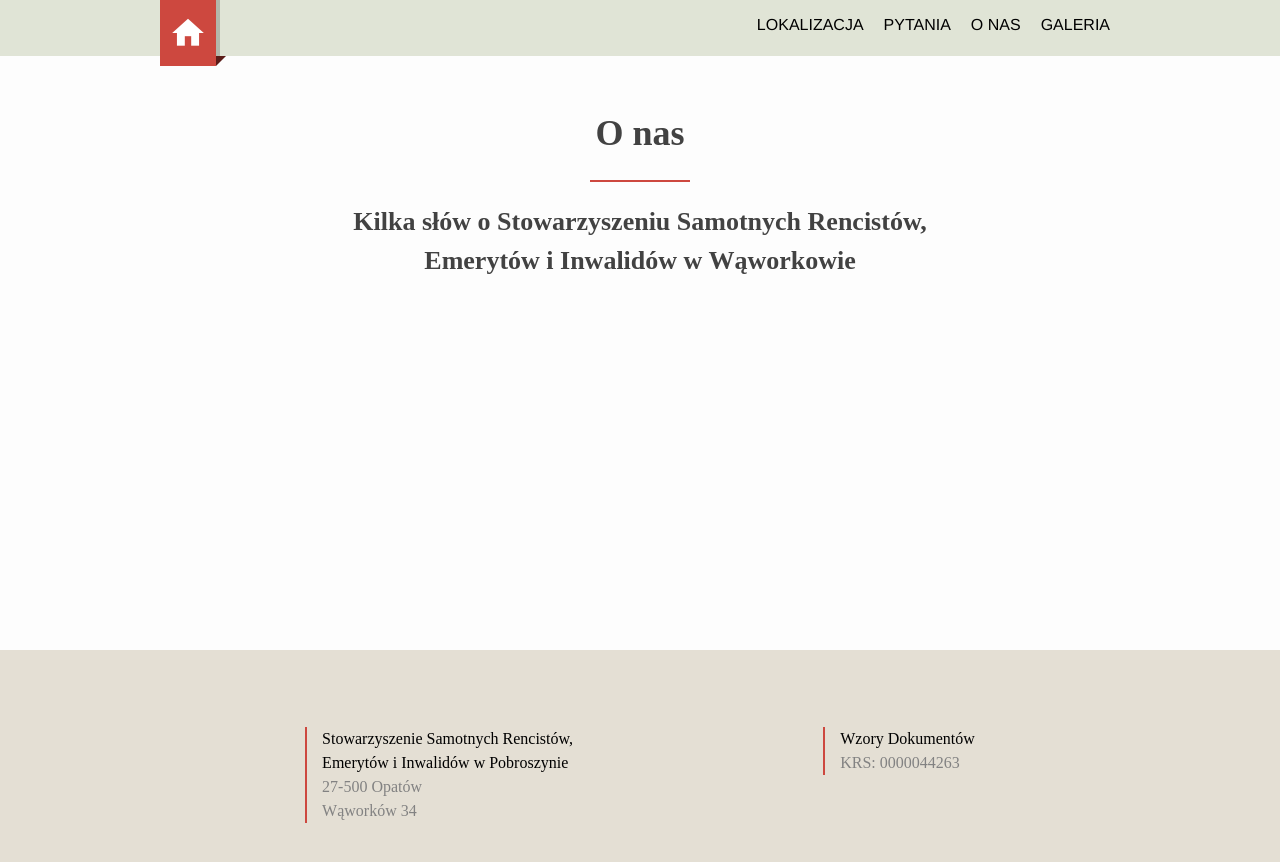
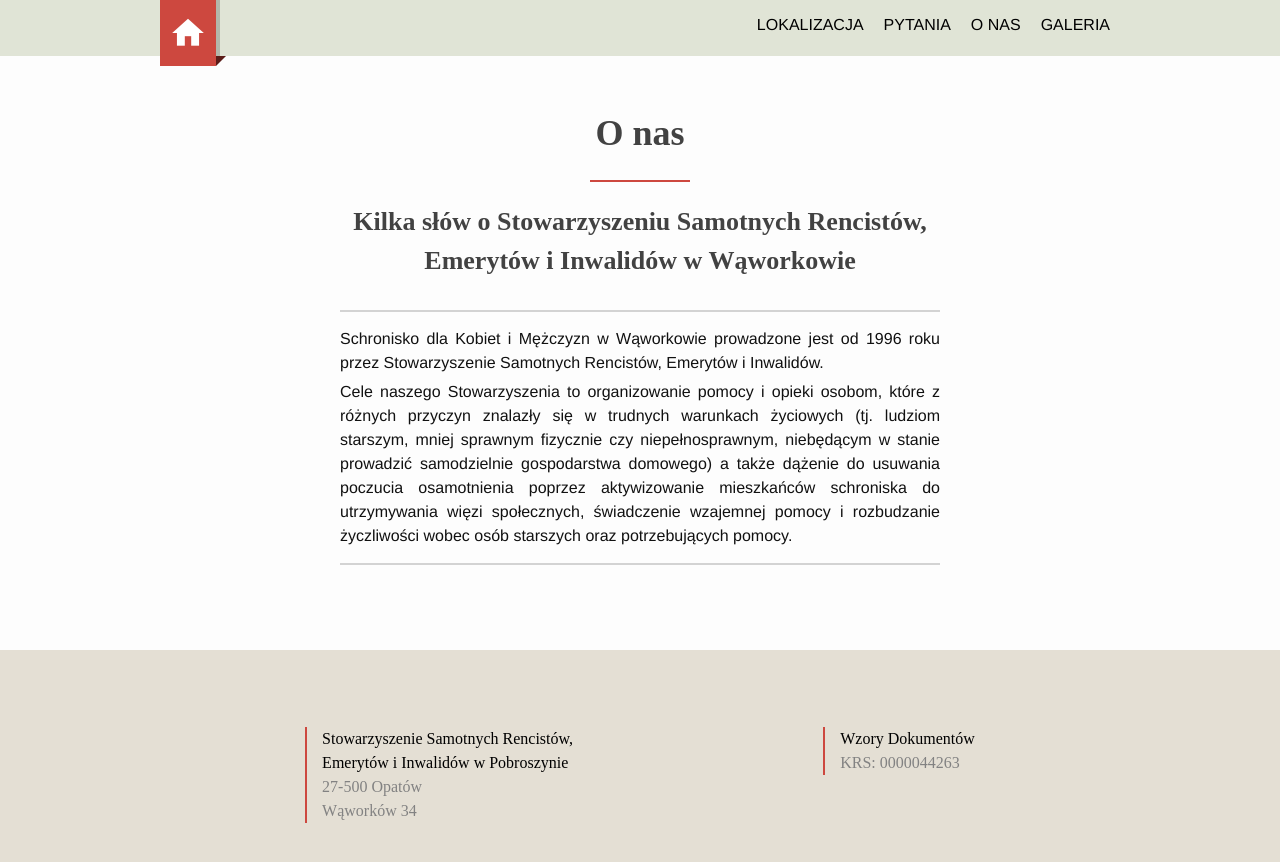
Before and after one commit to paweltar/stowarzyszenie, a Jekyll site: the page built from about.md, in a window 1280 px wide. Shown: the top 862 px of the page. Built offline with Jekyll 4.4.1, drawn with Linux system fonts in a browser that asks for light colours; some web fonts are replaced.

Commit message:
Style pages content

```diff
--- a/_layouts/universal.html
+++ b/_layouts/universal.html
@@ -9,7 +9,9 @@
         <h1>{{ page.title }}</h1>
         <hr></hr>
         <h2>{{ page.description }}</h2>
-        {{ content }}
+        <div class="article-wrapper">
+          {{ content }}
+        </div>
       </div>
     </div>
 
--- a/_sass/_universal.scss
+++ b/_sass/_universal.scss
@@ -1,6 +1,7 @@
 .universal-wrapper {
   margin: 50px auto;
   width: 50%;
+  max-width: 600px;
   @include media-query($on-palm) {
     width: 90%;
   }
@@ -19,6 +20,10 @@
     font-weight: 600;
     margin-bottom: 30px;
   }
+  p {
+    margin: 5px 0;
+    text-align: justify;
+  }
   hr {
     width: 100px;
     margin: 20px auto;
@@ -27,3 +32,9 @@
     background-color: $accent-color;
   }
 }
+
+.article-wrapper {
+  border-top: 2px solid lightgrey;
+  border-bottom: 2px solid lightgrey;
+  padding: 10px 0px;
+}
--- a/about.md
+++ b/about.md
@@ -3,3 +3,7 @@ layout: universal
 title: O nas
 description: Kilka słów o Stowarzyszeniu Samotnych Rencistów, Emerytów i Inwalidów w Wąworkowie
 ---
+
+Schronisko dla Kobiet i Mężczyzn w Wąworkowie prowadzone jest od 1996 roku przez Stowarzyszenie Samotnych Rencistów, Emerytów i Inwalidów.
+
+Cele naszego Stowarzyszenia to organizowanie pomocy i opieki osobom, które z różnych przyczyn znalazły się w trudnych warunkach życiowych (tj. ludziom starszym, mniej sprawnym fizycznie czy niepełnosprawnym, niebędącym w stanie prowadzić samodzielnie gospodarstwa domowego) a także dążenie do usuwania poczucia osamotnienia poprzez aktywizowanie mieszkańców schroniska do utrzymywania więzi społecznych, świadczenie wzajemnej pomocy i rozbudzanie życzliwości wobec osób starszych oraz potrzebujących pomocy.
```
